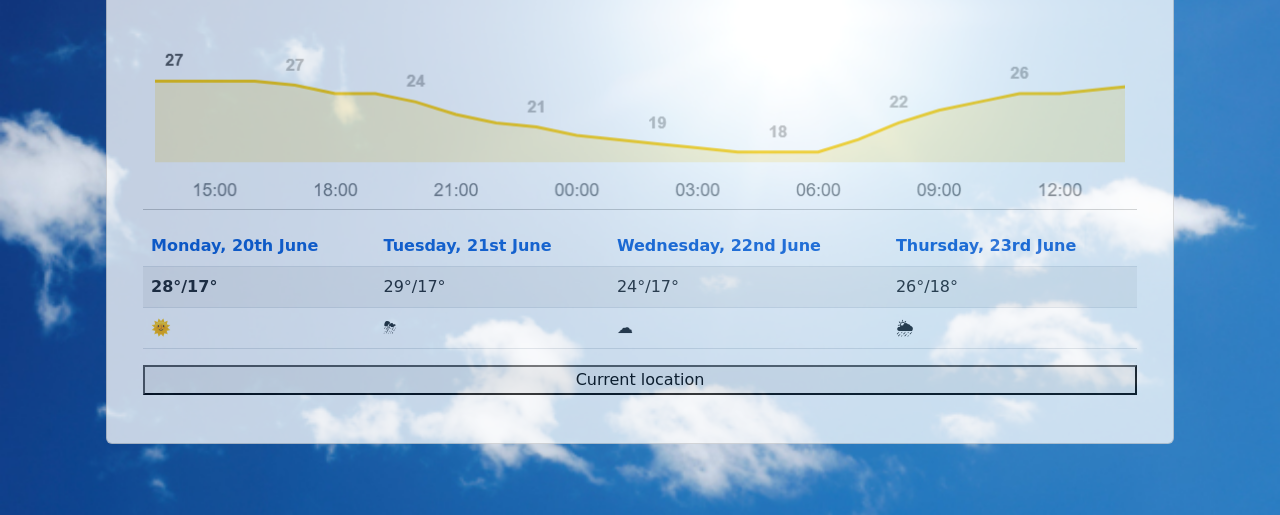
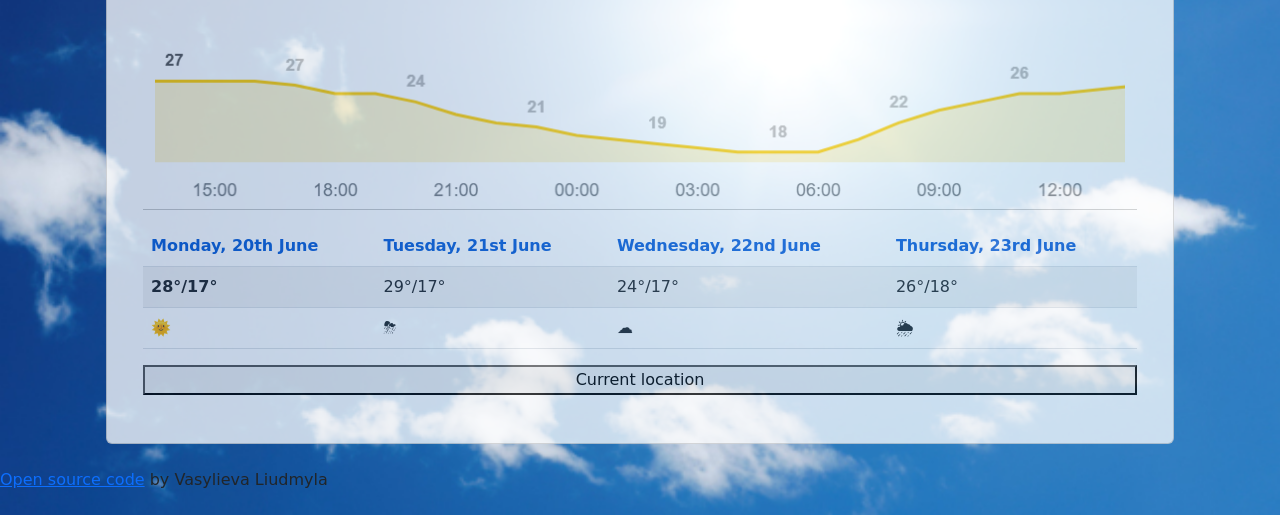
Before and after one commit to Mike04959/Weather, a website built with Parcel: page index.html in a window 1280 px wide. Shown: the part 285-800 px from the top of the page. Built offline with nearby package versions, Linux system fonts and the light colour scheme; a web font is replaced by a local one.

Commit message:
Added GitHub link

```diff
--- a/index.html
+++ b/index.html
@@ -88,6 +88,8 @@
         </div>
       </div>
     </div>
+    <a href="https://github.com/Mike04959/Weather">Open source code</a> by
+    Vasylieva Liudmyla
     <script src="src/index.js"></script>
   </body>
 </html>
```
